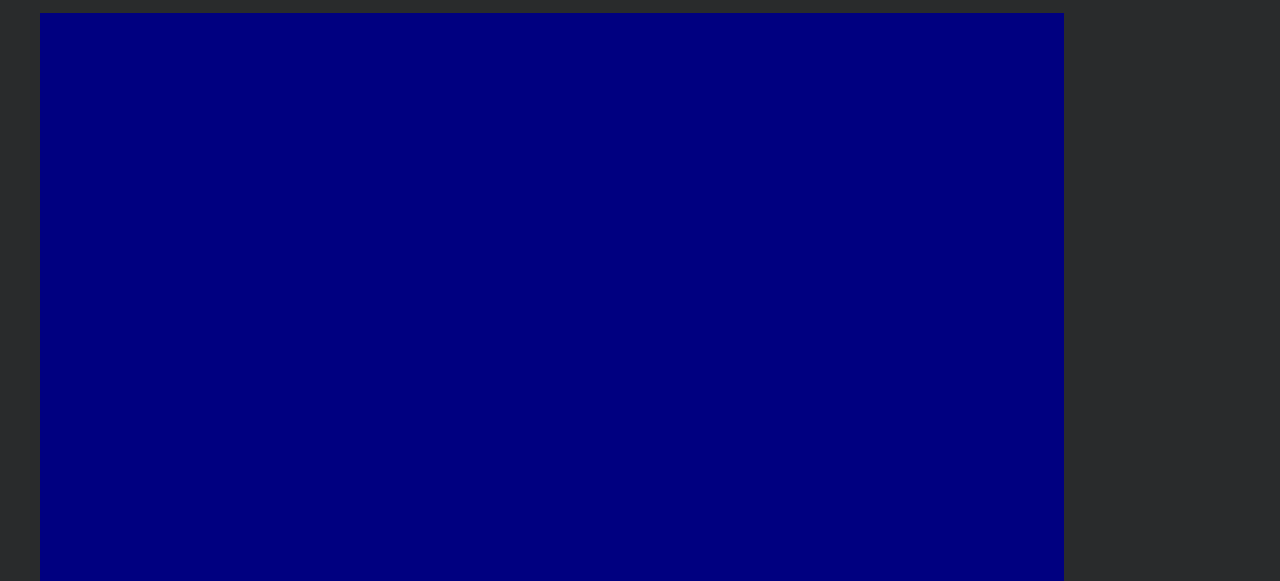
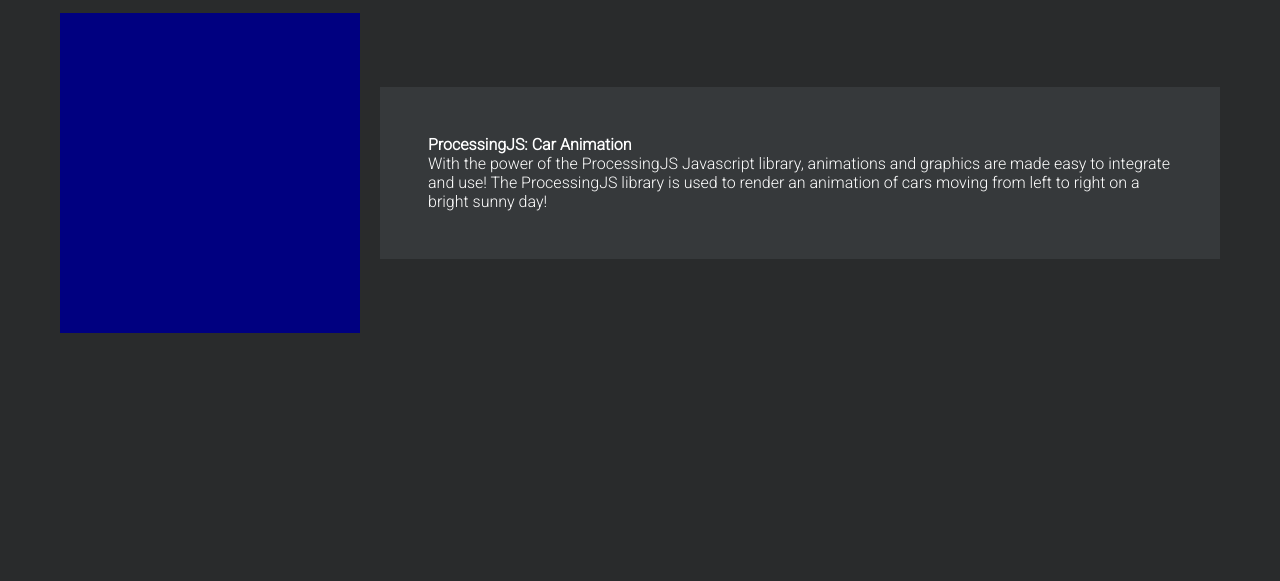
Before and after one commit to J-M28/chronicle-one, a plain HTML site: page demo.html in a window 1280 px wide. Shown: the part 219-800 px from the top of the page. Drawn offline with nearby package versions, Linux system fonts and the light colour scheme.

Commit message:
add initial styling for demo entry

```diff
--- a/style.css
+++ b/style.css
@@ -127,6 +127,21 @@ to override the inline CSS so the transition animation can take effect*/
     }
 }
 /*=========DEMOS==========*/
+.navigation-container .demo{
+    display:flex;
+    flex-direction:row;
+    align-items:center;
+    justify-content:space-evenly;
+}
+.navigation-container .demo img{
+    width:25%;
+    height:20rem;
+}
+.navigation-container .demo .demo-description{
+    width:70%;
+    background-color:rgb(54,57,59);
+    padding: 3em;
+}
 /*=========COURSES==========*/
 .courses-container{
     display:grid;
```
